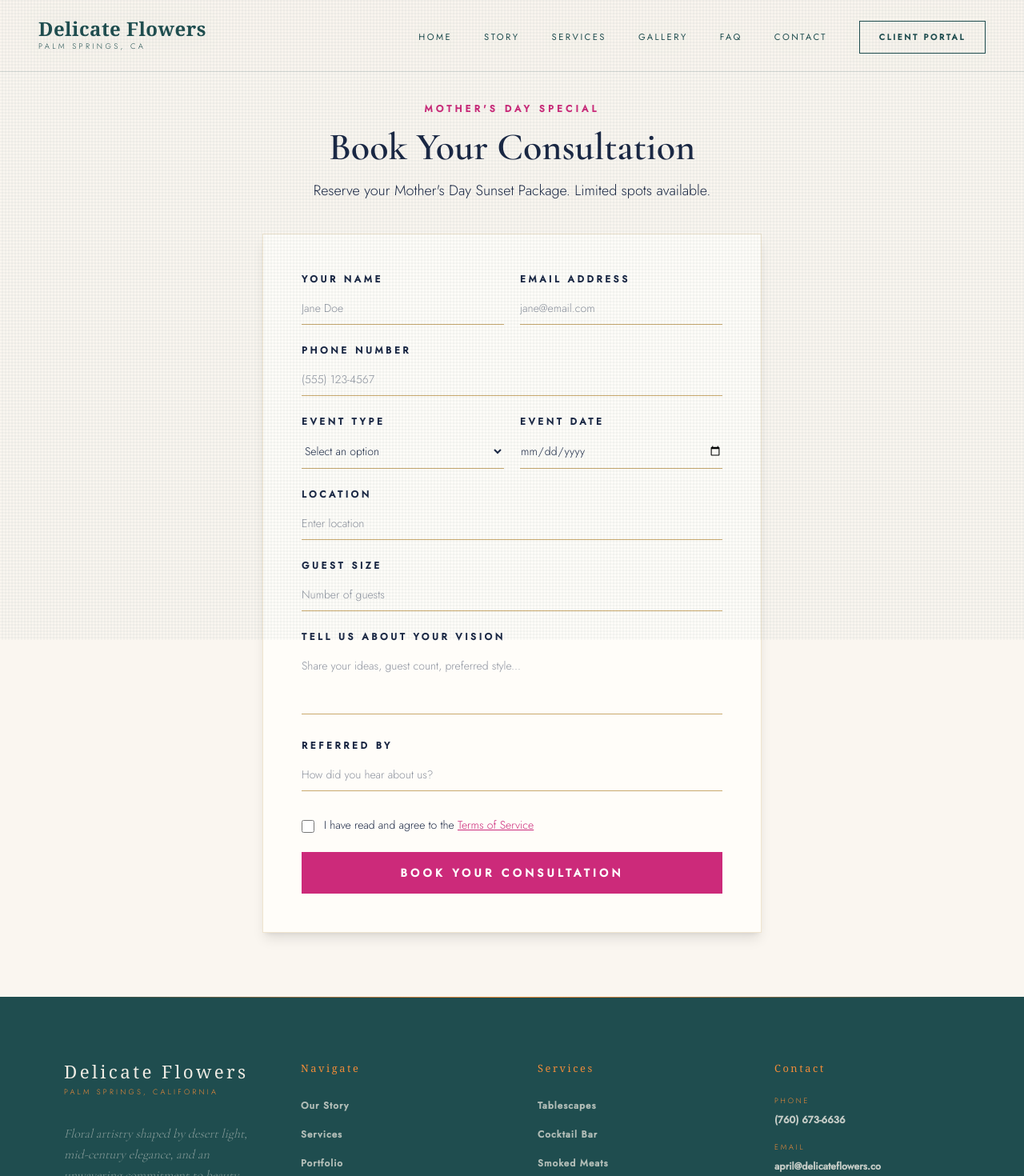
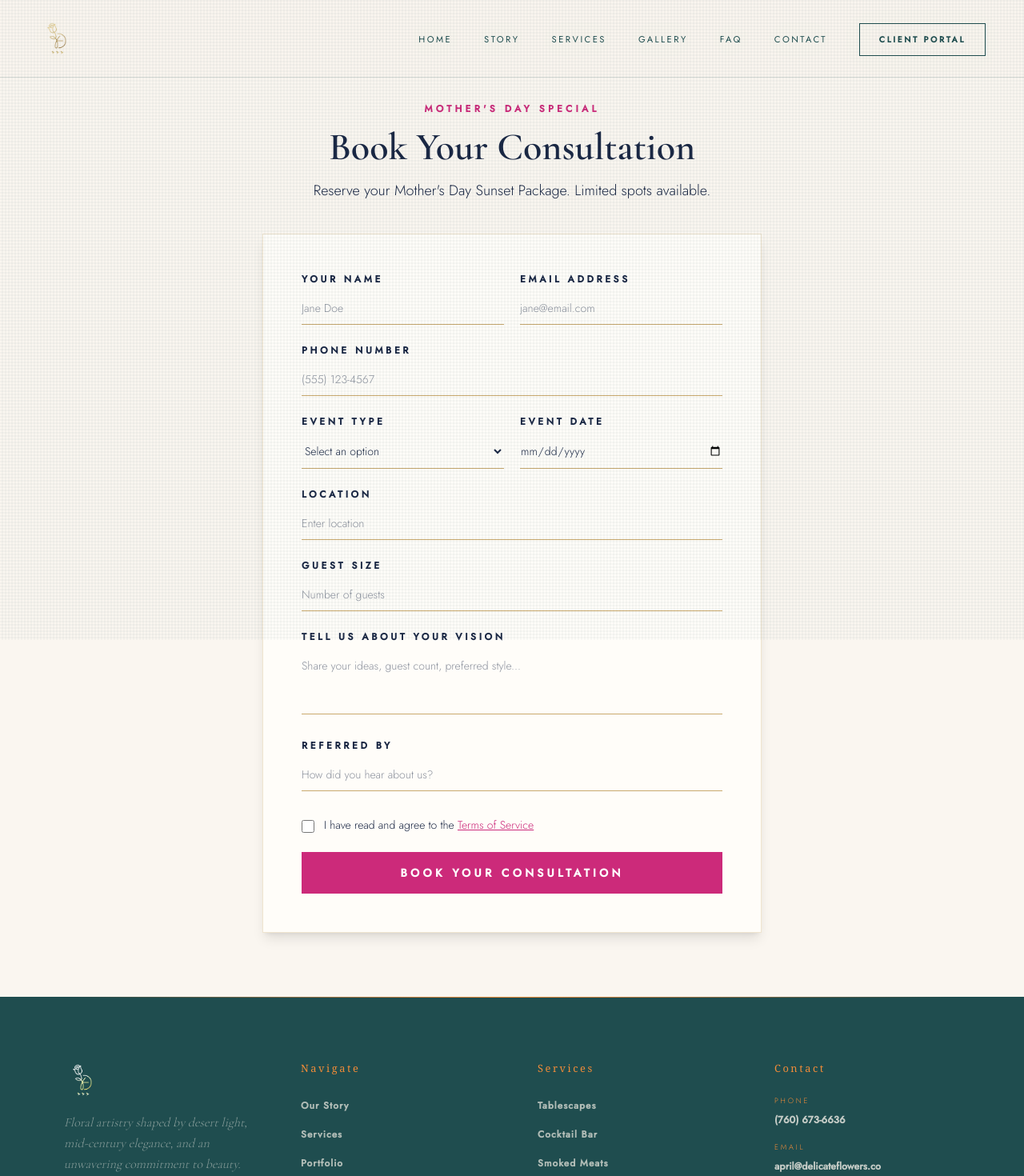
Before and after one commit to Simcol2/delicate, a Next.js app: page /consultation in a window 1280 px wide. Shown: the top 1470 px of the page at 80% size. Built offline with nearby package versions, Linux system fonts and the light colour scheme; a web font is replaced by a local one.

Commit message:
Replace text logo with df-logo.png in navbar, footer, and favicon

```diff
--- a/app/layout.tsx
+++ b/app/layout.tsx
@@ -39,11 +39,10 @@ export const metadata: Metadata = {
   },
   icons: {
     icon: [
-      { url: '/icons/icon-192x192.png', sizes: '192x192' },
-      { url: '/icons/icon-512x512.png', sizes: '512x512' },
+      { url: '/images/df-logo.png', sizes: '192x192' },
     ],
     apple: [
-      { url: '/icons/icon-180x180.png', sizes: '180x180' },
+      { url: '/images/df-logo.png', sizes: '180x180' },
     ],
   },
 }
@@ -75,7 +74,7 @@ export default function RootLayout({
         <link rel="apple-touch-icon" sizes="180x180" href="/icons/icon-180x180.png" />
         <link rel="apple-touch-icon" sizes="152x152" href="/icons/icon-152x152.png" />
         <link rel="apple-touch-icon" sizes="167x167" href="/icons/icon-152x152.png" />
-        <link rel="shortcut icon" href="/icons/icon-192x192.png" />
+        <link rel="shortcut icon" href="/images/df-logo.png" />
       </head>
       <body className="bg-cream text-text font-sans font-light antialiased">
         <SmoothScrollProvider>
--- a/components/footer/Footer.tsx
+++ b/components/footer/Footer.tsx
@@ -11,12 +11,11 @@ export default function Footer() {
       <div className="grid grid-cols-1 md:grid-cols-2 lg:grid-cols-4 gap-12 lg:gap-16 mb-16">
         {/* Brand */}
         <div className="lg:col-span-1">
-          <div className="font-serif-sc text-xl lg:text-[1.4rem] font-normal text-ivory tracking-[0.15em] mb-1">
-            Delicate Flowers
-          </div>
-          <div className="font-sans text-[0.58rem] tracking-[0.35em] uppercase text-gold mb-8">
-            Palm Springs, California
-          </div>
+          <img
+            src="/images/df-logo.png"
+            alt="Delicate Flowers"
+            className="h-12 w-auto object-contain mb-4 brightness-200"
+          />
           <p className="font-serif italic text-base text-ivory/50 leading-relaxed max-w-[260px]">
             Floral artistry shaped by desert light, mid-century elegance, and an unwavering commitment to beauty.
           </p>
--- a/components/navigation/Navbar.tsx
+++ b/components/navigation/Navbar.tsx
@@ -41,19 +41,13 @@ export function Navbar() {
             : '1px solid rgba(31, 77, 79, 0.15)',
         }}
       >
-        {/* Logo - Playfair Display Bold */}
-        <Link href="/" className="flex flex-col no-underline">
-          <span
-            className="text-xl lg:text-[1.5rem] font-bold text-midnight tracking-[0.02em] leading-none"
-            style={{ fontFamily: "'Playfair Display', Georgia, serif" }}
-          >
-            Delicate Flowers
-          </span>
-          <span
-            className="font-sans text-[0.6rem] font-light text-midnight tracking-[0.35em] uppercase mt-[3px]"
-          >
-            Palm Springs, CA
-          </span>
+        {/* Logo Image */}
+        <Link href="/" className="no-underline">
+          <img
+            src="/images/df-logo.png"
+            alt="Delicate Flowers"
+            className="h-10 lg:h-12 w-auto object-contain"
+          />
         </Link>
 
         {/* Desktop Nav */}
--- a/public/images/Printable/meet-the-designer-flyer.html
+++ b/public/images/Printable/meet-the-designer-flyer.html
@@ -3,7 +3,7 @@
 <head>
   <meta charset="UTF-8">
   <meta name="viewport" content="width=device-width, initial-scale=1.0">
-  <title>Meet the Designer - Delicate Flowers</title>
+  <title>Meet the Stylist - Delicate Flowers</title>
   <link href="https://fonts.googleapis.com/css2?family=Playfair+Display:wght@400;500;600;700&family=Cormorant+Garamond:ital,wght@0,300;0,400;0,500;1,300;1,400&family=Jost:wght@300;400;500;600&display=swap" rel="stylesheet">
   <style>
     * {
@@ -186,13 +186,13 @@
   <div class="flyer">
     <!-- Image Section -->
     <div class="image-section">
-      <img src="/images/WhatsApp Image 2026-03-05 at 11.32.29 AM.jpeg" alt="April Garrow - Event Designer">
+      <img src="/images/WhatsApp Image 2026-03-05 at 11.32.29 AM.jpeg" alt="April Garrow - Event Stylist">
       <div class="image-overlay"></div>
     </div>
 
     <!-- Content Section -->
     <div class="content">
-      <div class="eyebrow">Meet The Designer</div>
+      <div class="eyebrow">Meet The Stylist</div>
       <h1 class="title">Creating Tables That</h1>
       <h2 class="subtitle">Feel Like Home</h2>
 
```
